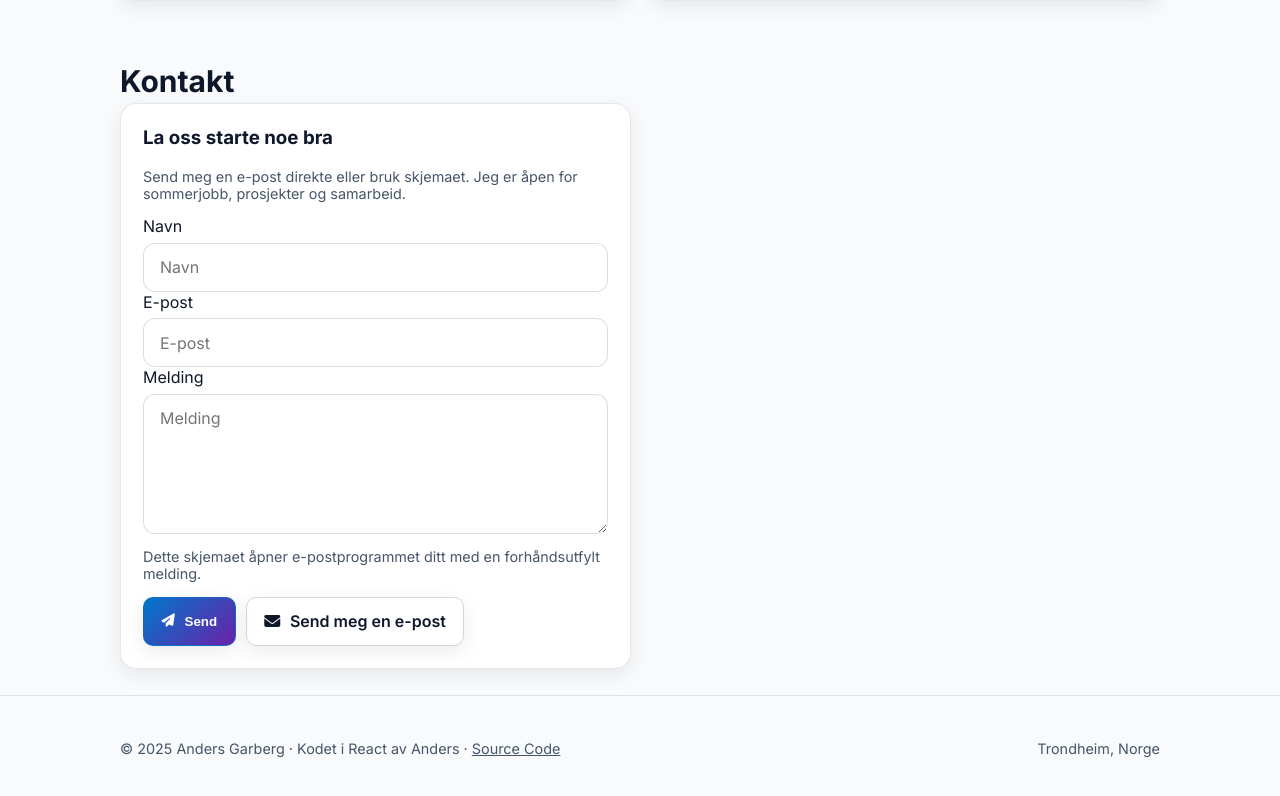
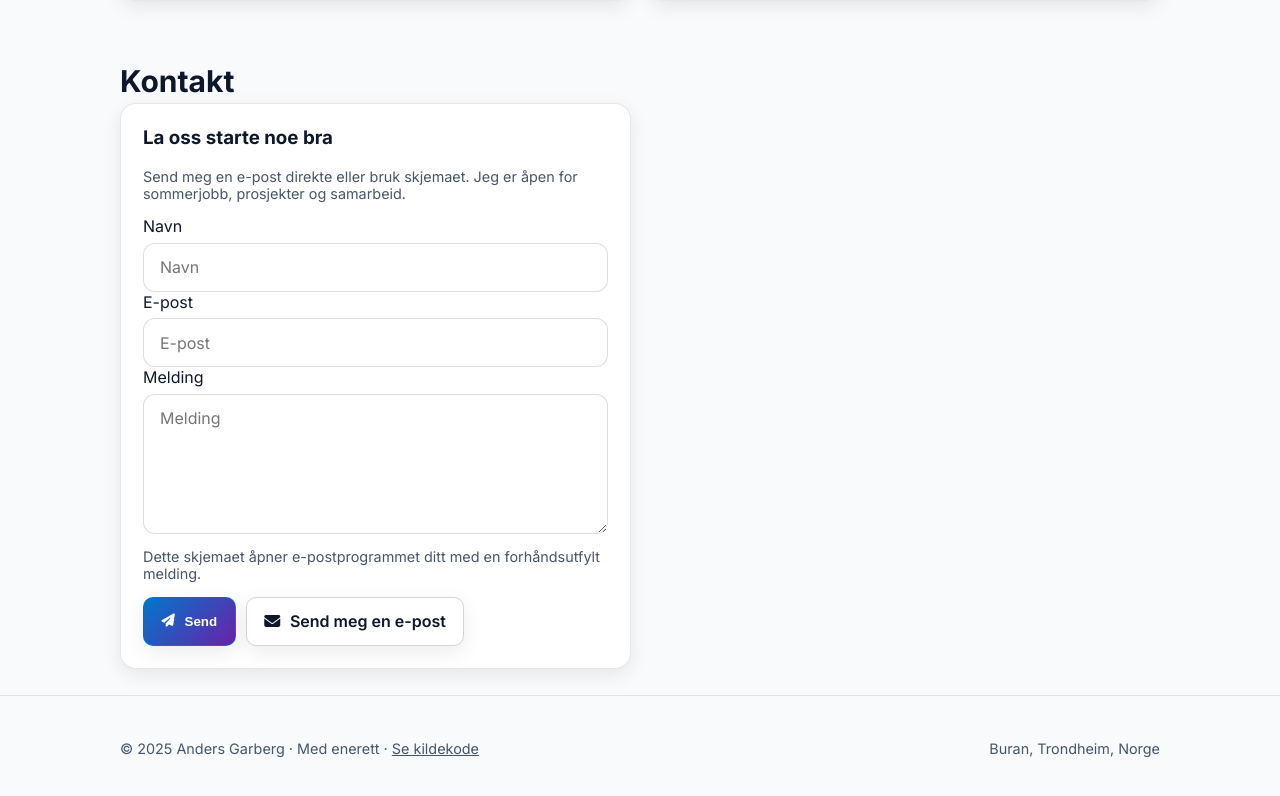
Before and after one commit to andersgar/anders.garberg.wtf, a React (Vite) app: page / in a window 1280 px wide. Shown: the part 1777-2573 px from the top of the page. Built offline with nearby package versions, Linux system fonts and the light colour scheme; no server answers.

Commit message:
Fixed panning bug + footer

```diff
--- a/src/components/Footer.tsx
+++ b/src/components/Footer.tsx
@@ -17,17 +17,17 @@ export function Footer() {
         }}
       >
         <p className="small">
-          © {currentYear} Anders Garberg · {t("codedInReact")} ·{" "}
+          © {currentYear} Anders Garberg · {t("allRightsReserved")} ·{" "}
           <a
             href="https://github.com/andersgar/anders.garberg.wtf"
             target="_blank"
             rel="noopener noreferrer"
             style={{ textDecoration: "underline" }}
           >
-            Source Code
+            {t("viewSource")}
           </a>
         </p>
-        <p className="small">Trondheim, Norge</p>
+        <p className="small">{t("location")}</p>
       </div>
     </footer>
   );
--- a/src/i18n/translations.ts
+++ b/src/i18n/translations.ts
@@ -98,6 +98,8 @@ export const translations = {
     showQR: "Vis QR-kode",
     scanQR: "Skann for å besøke nettstedet",
     codedInReact: "Kodet i React av Anders",
+    allRightsReserved: "Med enerett",
+    location: "Buran, Trondheim, Norge",
     viewSource: "Se kildekode",
     showMoreExperience: "Vis mer",
     showLessExperience: "Vis mindre",
@@ -211,6 +213,8 @@ export const translations = {
     showQR: "Show QR Code",
     scanQR: "Scan to visit the website",
     codedInReact: "Coded in React by Anders",
+    allRightsReserved: "All rights reserved",
+    location: "Buran, Trondheim, Norway",
     viewSource: "View source",
     showMoreExperience: "Show more",
     showLessExperience: "Show less",
--- a/src/styles/common.css
+++ b/src/styles/common.css
@@ -152,6 +152,7 @@ html {
   scroll-behavior: smooth;
   scroll-padding-top: calc(64px + 40px); /* nav height + dev banner height */
   overflow-x: hidden;
+  overscroll-behavior: none; /* Prevent overscroll bounce */
 }
 body {
   margin: 0;
@@ -162,11 +163,16 @@ body {
   overflow-x: hidden;
   width: 100%;
   max-width: 100vw;
+  overscroll-behavior: none; /* Prevent overscroll bounce */
 }
 #root {
   width: 100%;
   max-width: 100vw;
   overflow-x: hidden;
+  background: var(--bg);
+  min-height: 100vh;
+  position: relative;
+  z-index: 1;
 }
 a {
   color: inherit;
--- a/src/styles/desktop.css
+++ b/src/styles/desktop.css
@@ -3,15 +3,18 @@ nav {
   top: 0;
   left: 0;
   right: 0;
+  width: 100%;
   z-index: 50;
   background: color-mix(in oklab, var(--bg) 85%, transparent 15%);
   backdrop-filter: saturate(180%) blur(10px);
   border-bottom: 1px solid color-mix(in oklab, var(--text) 12%, transparent);
   transition: transform 0.3s ease;
+  transform: translateZ(0); /* Create new stacking context, prevent jitter */
+  will-change: transform;
 }
 
 nav.nav-hidden {
-  transform: translateY(-100%);
+  transform: translateY(-100%) translateZ(0);
 }
 
 /* Spacer for fixed navbar */
@@ -282,16 +285,17 @@ header.hero {
   align-items: center;
 }
 
-/* Background blobs container - absolute to top of page */
+/* Background blobs container - fixed to viewport */
 .background-blobs {
-  position: absolute;
+  position: fixed;
   top: 0;
   left: 0;
-  right: 0;
-  height: 100vh; /* Container matches viewport */
+  width: 100vw;
+  height: 100vh;
   z-index: -1;
-  overflow: visible; /* Allow glow to extend beyond container */
+  overflow: hidden; /* Prevent blobs from causing scrollbars */
   pointer-events: none;
+  contain: strict; /* Isolate blobs from affecting rest of layout */
 }
 
 .blob {
@@ -300,6 +304,7 @@ header.hero {
   filter: blur(150px);
   will-change: transform;
   opacity: 0.25;
+  contain: layout style; /* Prevent blob animations from affecting layout */
 }
 
 /* Light mode: increase blob opacity */
@@ -541,6 +546,9 @@ footer {
   padding: 30px 0 60px;
   color: var(--muted);
   border-top: 1px solid color-mix(in oklab, var(--text) 10%, transparent);
+  background: var(--bg);
+  position: relative;
+  z-index: 1;
 }
 
 .icons {
--- a/src/styles/mobile.css
+++ b/src/styles/mobile.css
@@ -116,15 +116,49 @@ body.mobile-menu-open {
   width: 100%;
 }
 
+/* Tablet breakpoint */
+@media (max-width: 930px) {
+  .nav-links {
+    display: none;
+  }
+  .hamburger {
+    display: flex;
+    margin-left: auto;
+    flex-shrink: 0;
+  }
+}
+
 @media (max-width: 768px) {
   .nav-links {
     display: none;
   }
   .hamburger {
     display: flex;
+    margin-left: auto;
+    flex-shrink: 0;
+  }
+  .nav-inner {
+    display: flex;
+    align-items: center;
+    justify-content: space-between;
+    width: 100%;
+    gap: 0.5rem;
+  }
+  .nav-inner .brand {
+    flex-shrink: 0;
+  }
+  nav {
+    position: fixed;
+    top: 0;
+    left: 0;
+    right: 0;
+    width: 100%;
+    box-sizing: border-box;
   }
   .container {
-    padding: 0 24px;
+    padding: 0 16px;
+    box-sizing: border-box;
+    width: 100%;
   }
   .hero-wrap {
     grid-template-columns: 1fr;
```
